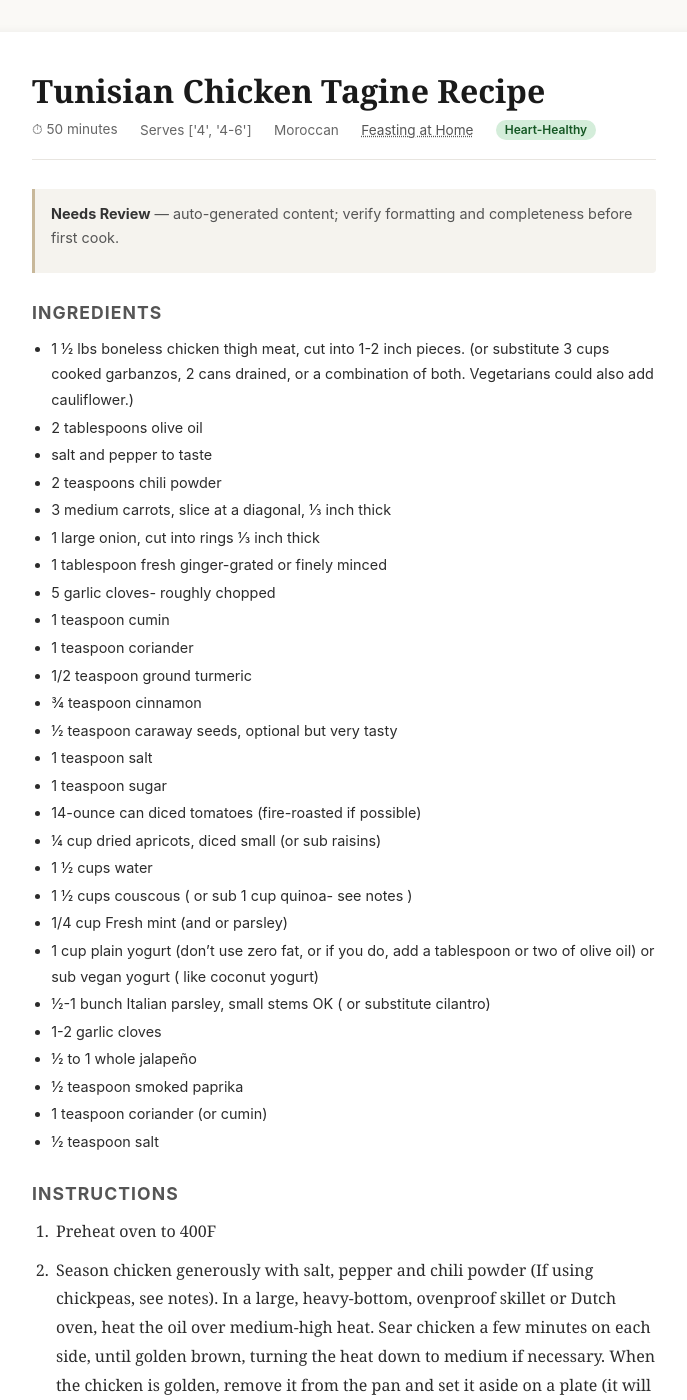
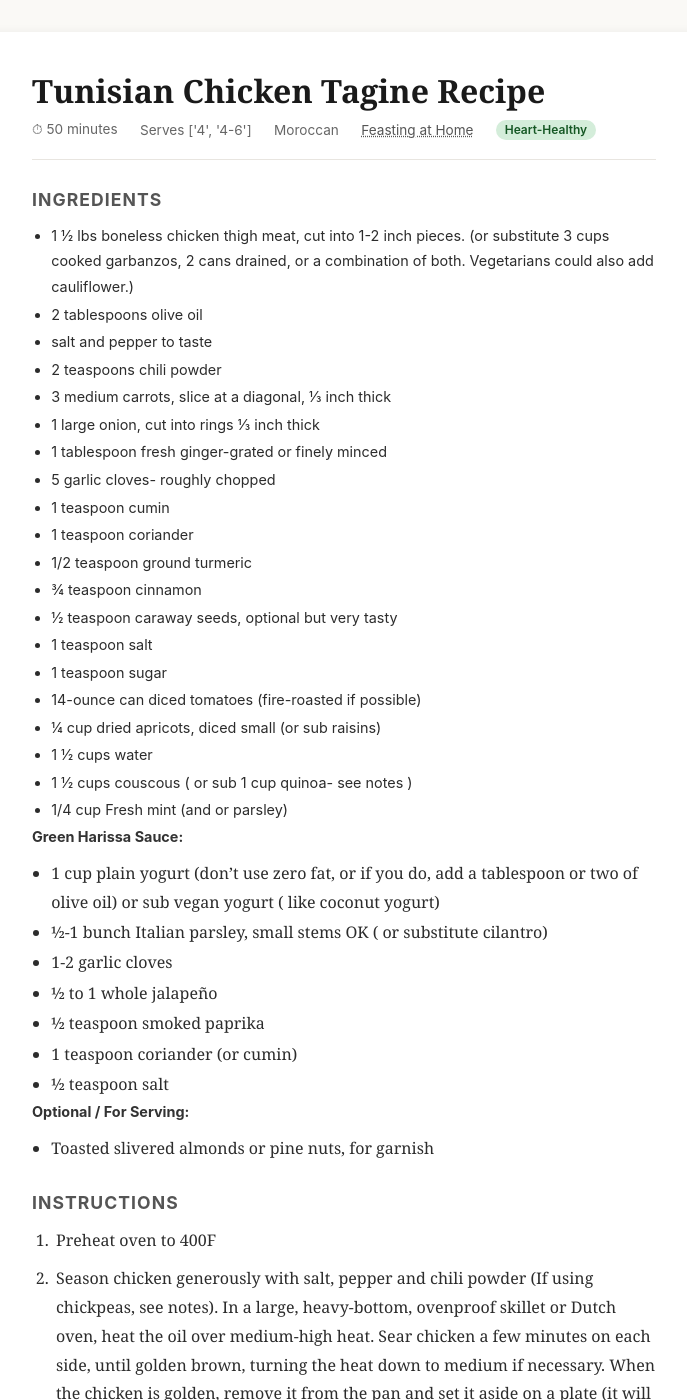
Before and after one commit to DavidMAllison/menubuilder-recipes, a Jekyll site: the page built from Tunisian_Chicken_Tagine_Recipe.md, in a window 1280 px wide and 1400 px high. Shown: the whole window, without its empty margins (296-983 px from the left). Built offline with Jekyll 4.4.1, drawn with Linux system fonts in a browser that asks for light colours; our own code applies the rules of GitHub Pages for plain Markdown files; some of the changed text lies outside the part shown.

Commit message:
Fix Tunisian Chicken Tagine: clean HTML entities, split Green Harissa Sauce ingredients, fix truncated bake step, add missing almond garnish
Co-Authored-By: Claude Sonnet 5 <noreply@anthropic.com>

```diff
--- a/Tunisian_Chicken_Tagine_Recipe.md
+++ b/Tunisian_Chicken_Tagine_Recipe.md
@@ -1,6 +1,4 @@
 # Tunisian Chicken Tagine Recipe
-
-> **Needs Review** — auto-generated content; verify formatting and completeness before first cook.
 
 ## Ingredients
 
@@ -24,7 +22,9 @@
 - 1 ½ cups water
 - 1 ½ cups couscous ( or sub 1 cup quinoa- see notes )
 - 1/4 cup Fresh mint (and or parsley)
-- 1 cup plain yogurt (don&#8217;t use zero fat, or if you do, add a tablespoon or two of olive oil) or sub vegan yogurt ( like coconut yogurt)
+
+**Green Harissa Sauce:**
+- 1 cup plain yogurt (don’t use zero fat, or if you do, add a tablespoon or two of olive oil) or sub vegan yogurt ( like coconut yogurt)
 - ½-1 bunch Italian parsley, small stems OK ( or substitute cilantro)
 - 1-2 garlic cloves
 - ½ to 1 whole jalapeño
@@ -32,13 +32,17 @@
 - 1 teaspoon coriander (or cumin)
 - ½ teaspoon salt
 
+**Optional / For Serving:**
+
+- Toasted slivered almonds or pine nuts, for garnish
+
 ## Instructions
 
 1. Preheat oven to 400F
 2. Season chicken generously with salt, pepper and chili powder (If using chickpeas, see notes). In a large, heavy-bottom, ovenproof skillet or Dutch oven, heat the oil over medium-high heat. Sear chicken a few minutes on each side, until golden brown, turning the heat down to medium if necessary. When the chicken is golden, remove it from the pan and set it aside on a plate (it will finish cooking in the oven).
 3. Add the onions, carrots, and a little oil to the same pan and saute over medium heat for 5-7 minutes, until onions become tender and fragrant. Make a well in the center of the pan, add the garlic and ginger, and sauté for 1-2 minutes. Add the spices, and toast for one minute to bloom, and bring out their flavor. Add the salt, sugar, undrained tomatoes, dried apricots, and water.
-4. Bring to a simmer and stir, scraping up any browned bits. Once it&#8217;s simmering, stir in the couscous. Nestle the seared chicken (and/or chickpeas if using-see notes) and cover.
-5. in the oven, covered, for 15-20 minutes.
-6. While it&#8217;s baking, make the Green Harissa Yogurt Sauce: Place the parsley or cilantro, garlic, and jalapeño in a food processor and pulse (or finely chop), add the yogurt, spices &amp; salt and pulse again, repeatedly. The more you blend, the greener it will get. Pour into a bowl and refrigerate.
-7. Check the chicken after 15-20 minutes; the liquid should be absorbed by the couscous.  If you want the chicken to darken up a bit, broil for a minute or two. Taste for salt and pepper, adding as needed.
+4. Bring to a simmer and stir, scraping up any browned bits. Once it’s simmering, stir in the couscous. Nestle the seared chicken (and/or chickpeas if using-see notes) and cover.
+5. Bake, covered, in the oven, for 15-20 minutes.
+6. While it’s baking, make the Green Harissa Yogurt Sauce: Place the parsley or cilantro, garlic, and jalapeño in a food processor and pulse (or finely chop), add the yogurt, spices & salt and pulse again, repeatedly. The more you blend, the greener it will get. Pour into a bowl and refrigerate.
+7. Check the chicken after 15-20 minutes; the liquid should be absorbed by the couscous. If you want the chicken to darken up a bit, broil for a minute or two. Taste for salt and pepper, adding as needed.
 8. Scatter with the mint leaves, slivered almonds and serve with Green Harissa Yogurt Sauce.
```
